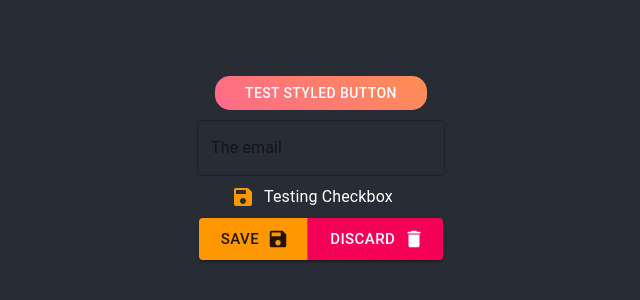
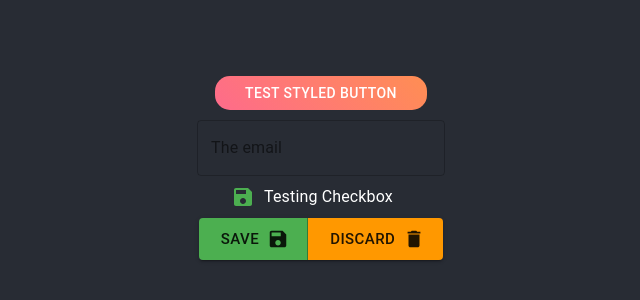
Before and after one commit to yuico/material-ui-react, a React (Create React App) app: page / in a window 1280 px wide. Shown: the part 232-532 px from the top of the page, without its empty margins (319-959 px from the left). Built offline with nearby package versions, Linux system fonts and the light colour scheme.

Commit message:
modify theme option with primary and secondary

```diff
--- a/src/App.js
+++ b/src/App.js
@@ -9,7 +9,7 @@ import FormControlLabel from '@material-ui/core/FormControlLabel';
 import TextField from '@material-ui/core/TextField';
 
 import { makeStyles, ThemeProvider, createMuiTheme } from '@material-ui/core/Styles';
-import { orange } from '@material-ui/core/colors';
+import { green, orange } from '@material-ui/core/colors';
 
 const useStyles = makeStyles({
   root: {
@@ -25,6 +25,9 @@ const useStyles = makeStyles({
 const theme = createMuiTheme({
   palette: {
     primary: {
+      main: green[500],
+    },
+    secondary: {
       main: orange[500],
     }
   }
```
